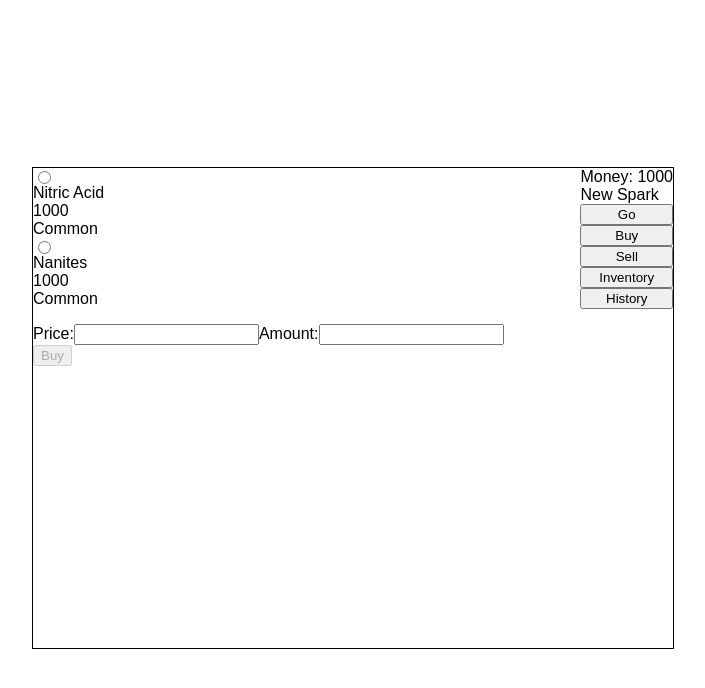
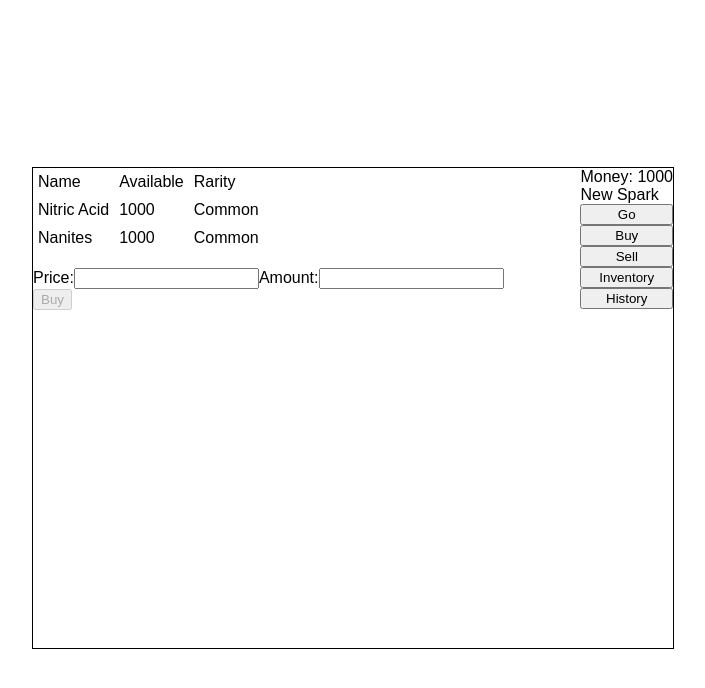
Before and after one commit to Jonbeek/ToMeToMeToMe, a React (Vite) app: page / in a window 1280 px wide. Both pictures are taken after a click on the button "Buy". Shown: the top 688 px of the page, without its empty margins (287-992 px from the left). Built offline with nearby package versions, Linux system fonts and the light colour scheme.

Commit message:
Styling!

```diff
--- a/src/scss/styles.scss
+++ b/src/scss/styles.scss
@@ -58,3 +58,22 @@
 		}
 	}
 }
+
+.input-table {
+	display: table;
+	.input-row {
+		display: table-row;
+
+		> * {
+			padding: 5px;
+			display: table-cell;
+		}
+
+		input[type="radio"] {
+			display: none;
+		}
+		input[type="radio"]:checked ~ * {
+			background-color: lightblue;
+		}
+	}
+}
--- a/src/ts/ui/InventoryMenu.tsx
+++ b/src/ts/ui/InventoryMenu.tsx
@@ -1,4 +1,3 @@
-import { __ } from "../i18n/convert";
 import { State, Message, Commodity, Rarity } from "../types/State";
 import * as React from "react";
 import _ from "lodash";
--- a/src/ts/ui/TradeMenu.tsx
+++ b/src/ts/ui/TradeMenu.tsx
@@ -68,15 +68,14 @@ class UnconnectedTradeMenu extends React.Component<TradeProps, TradeState> {
 		let goodList = _.map(townGoods, (good, id) => {
 			let tv = townGoods[id];
 			let pv = _.find(playerGoods, good => good.id === id);
-			let checked =
-				!_.some(completedTransactions, t => t === id) && id === selection;
 			let disabled =
 				_.some(completedTransactions, t => t === id) ||
 				(isSelling
 					? pv == null || pv.quantity <= 0
 					: tv == null || tv.quantity <= 0);
+			let checked = !disabled && id === selection;
 			return (
-				<label key={id}>
+				<label className="input-row" key={id}>
 					<input
 						type="radio"
 						name="goodlist"
@@ -104,7 +103,14 @@ class UnconnectedTradeMenu extends React.Component<TradeProps, TradeState> {
 		return (
 			<div className="container--trade">
 				<div>
-					<form>{goodList}</form>
+					<form className="input-table">
+						<div className="input-row">
+							<div>Name</div>
+							<div>Available</div>
+							<div>Rarity</div>
+						</div>
+						{goodList}
+					</form>
 					<div>
 						<label htmlFor="price">Price:</label>
 						<input
```
